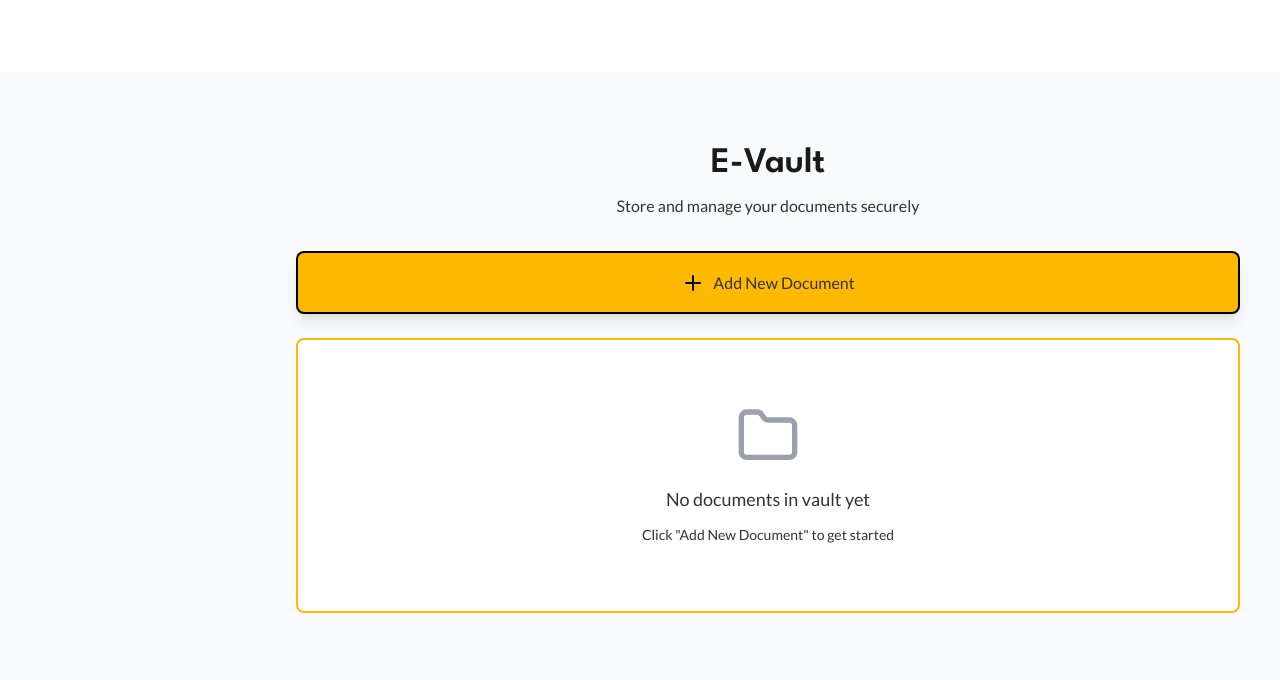
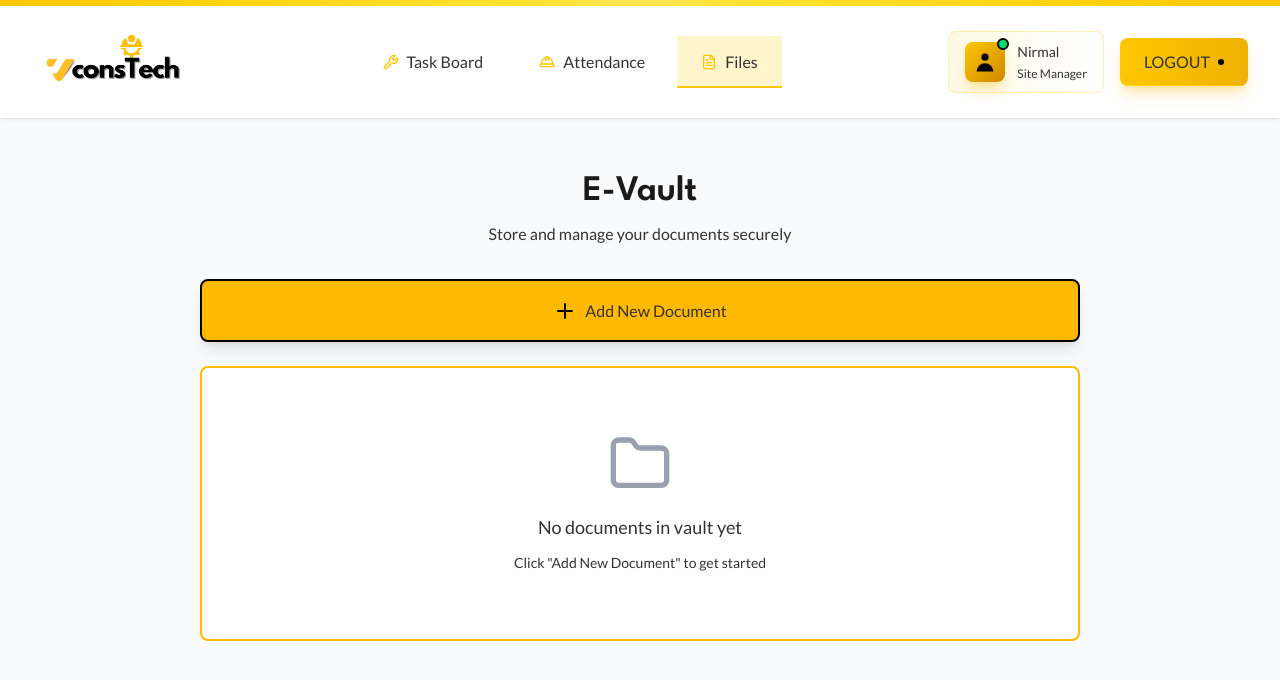
Before and after one commit to vsoftsol10/VConstech-frontend, a React (Vite) app: page /vault in a window 1280 px wide. Shown: the top 680 px of the page. Built offline with nearby package versions, Linux system fonts and the light colour scheme.

Commit message:
Making it in center valut

```diff
--- a/src/components/siteEngineer/SiteNavbar.jsx
+++ b/src/components/siteEngineer/SiteNavbar.jsx
@@ -51,7 +51,7 @@ export default function Navbar() {
         <div className="flex items-center justify-between py-4">
           {/* Logo with Construction Badge */}
           <button
-            onClick={() => handleNavigation('/')}
+            onClick={() => handleNavigation('/site-engineer-dashboard')}
             className="hover:opacity-80 transition-opacity flex-shrink-0"
             aria-label="Constech Home"
           >
--- a/src/pages/siteEngineer/SEdashboard.jsx
+++ b/src/pages/siteEngineer/SEdashboard.jsx
@@ -5,7 +5,7 @@ const SEdashboard = () => {
   return (
     <div>
         <SiteNavbar/>
-        <SiteVault/>
+        {/* <SiteVault/> */}
        <h1 className='my-35 text-center'> SEdashboard </h1>
     </div>
   )
--- a/src/pages/siteEngineer/SiteVault.jsx
+++ b/src/pages/siteEngineer/SiteVault.jsx
@@ -1,5 +1,6 @@
 import React, { useState } from 'react';
 import { Plus, Folder, File, Trash2, Upload, X, Save, Vault } from 'lucide-react';
+import SiteNavbar from '../../components/siteEngineer/SiteNavbar';
 
 const SiteVault = () => {
   const [documents, setDocuments] = useState([]);
@@ -82,12 +83,12 @@ const SiteVault = () => {
   };
 
   return (
-    <div className="min-h-screen bg-gray-50">
-
+ <div className="min-h-screen bg-gray-50">
+          <SiteNavbar/>
 
       {/* Main Content */}
-      <div className="ml-14 md:ml-64 mt-14 md:mt-18 p-3 sm:p-4 md:p-6 lg:p-8">
-        <div className="max-w-6xl mx-auto">
+      <div className="mt-25 w-full p-3 sm:p-4 md:p-6 lg:p-8">
+        <div className="max-w-4xl mx-auto">
           <div className="mb-6 md:mb-8 text-center px-2 mt-6 sm:mt-10">
             <h1 className="text-xl sm:text-2xl md:text-3xl lg:text-4xl font-bold text-black mb-2">
               E-Vault
```
